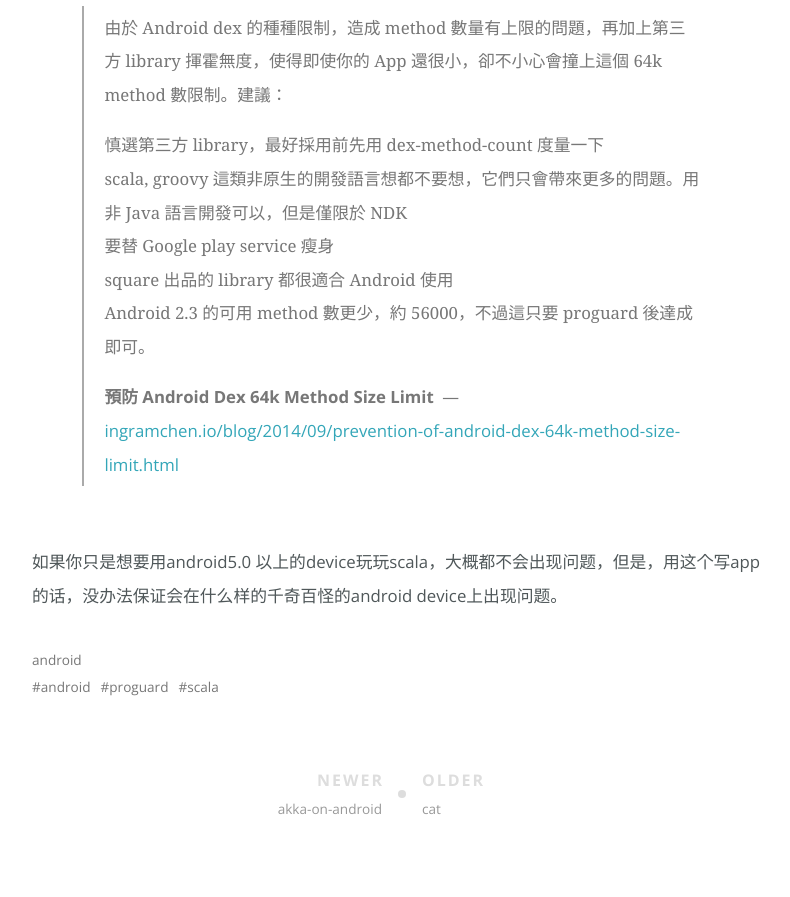
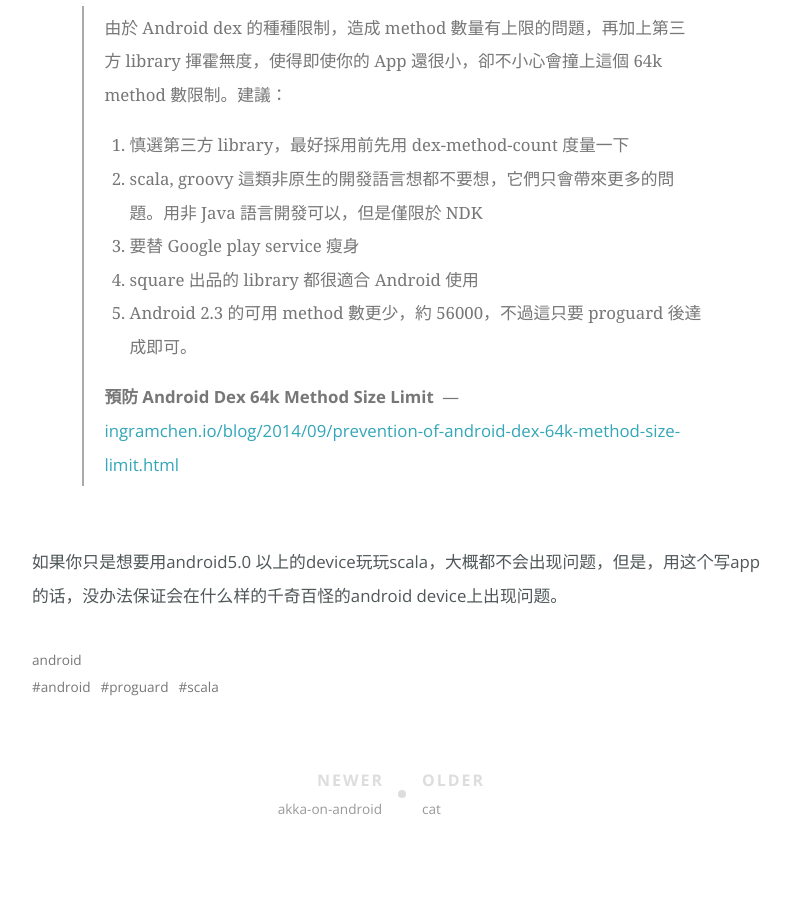
Before and after one commit to potatoker/potatoker.github.io, a plain HTML site: page 2015/12/23/scala-on-android/index.html in a window 1280 px wide. Shown: the part 4520-5417 px from the top of the page, without its empty margins (338-1128 px from the left). Drawn offline with nearby package versions, Linux system fonts and the light colour scheme; a script that the page names is missing.

Commit message:
Site updated: 2015-12-25 06:11:34

```diff
--- a/2015/12/23/scala-on-android/index.html
+++ b/2015/12/23/scala-on-android/index.html
@@ -28,7 +28,7 @@
 
 恩，先压抑住吐槽">
 <meta property="og:image" content="https://camo.githubusercontent.com/72417659473b911df7f1bd03359de67685783ae7/687474703a2f2f6f2d6e322e636f6d2f766572626f736553696d706c652e706e67">
-<meta property="og:updated_time" content="2015-12-24T22:09:46.886Z">
+<meta property="og:updated_time" content="2015-12-24T22:11:15.058Z">
 <meta name="twitter:card" content="summary">
 <meta name="twitter:title" content="scala on android">
 <meta name="twitter:description" content="今天大概要宣布第一条路走不通了。
@@ -148,7 +148,13 @@ You may try using --multi-dex option.
 </blockquote>
 <p><img src="https://camo.githubusercontent.com/72417659473b911df7f1bd03359de67685783ae7/687474703a2f2f6f2d6e322e636f6d2f766572626f736553696d706c652e706e67" alt=""></p>
 <p>如上图所示， 确实，即使利用scala多范式语言的特性，就可以对比java写出同样功能但清爽许多的code。但是使用scala无法忽视的一点是，加入了scala语言库这个容量巨大的依赖(或者是因为太复杂的类继承关系)<a href="https://code.google.com/p/android/issues/detail?id=22586" target="_blank" rel="external">issue 22586</a>中讨论的就是sacala引起的LinearAlloc exceeded问题。<br><blockquote><p>由於 Android dex 的種種限制，造成 method 數量有上限的問題，再加上第三方 library 揮霍無度，使得即使你的 App 還很小，卻不小心會撞上這個 64k method 數限制。建議：</p>
-<p>慎選第三方 library，最好採用前先用 dex-method-count 度量一下<br>scala, groovy 這類非原生的開發語言想都不要想，它們只會帶來更多的問題。用非 Java 語言開發可以，但是僅限於 NDK<br>要替 Google play service 瘦身<br>square 出品的 library 都很適合 Android 使用<br>Android 2.3 的可用 method 數更少，約 56000，不過這只要 proguard 後達成即可。</p>
+<ol>
+<li>慎選第三方 library，最好採用前先用 dex-method-count 度量一下</li>
+<li>scala, groovy 這類非原生的開發語言想都不要想，它們只會帶來更多的問題。用非 Java 語言開發可以，但是僅限於 NDK</li>
+<li>要替 Google play service 瘦身</li>
+<li>square 出品的 library 都很適合 Android 使用</li>
+<li>Android 2.3 的可用 method 數更少，約 56000，不過這只要 proguard 後達成即可。</li>
+</ol>
 <footer><strong>預防 Android Dex 64k Method Size Limit</strong><cite><a href="https://ingramchen.io/blog/2014/09/prevention-of-android-dex-64k-method-size-limit.html" target="_blank" rel="external">ingramchen.io/blog/2014/09/prevention-of-android-dex-64k-method-size-limit.html</a></cite></footer></blockquote><br>如果你只是想要用android5.0 以上的device玩玩scala，大概都不会出现问题，但是，用这个写app的话，没办法保证会在什么样的千奇百怪的android device上出现问题。</p>
 
 
--- a/sitemap.xml
+++ b/sitemap.xml
@@ -3,7 +3,7 @@
 
   <url>
     <loc>http://potatoker.github.io/2015/12/23/scala-on-android/</loc>
-    <lastmod>2015-12-24T22:09:46.886Z</lastmod>
+    <lastmod>2015-12-24T22:11:15.058Z</lastmod>
   </url>
 
   <url>
```
Also changed, not shown: atom.xml (+8 -2 lines).
